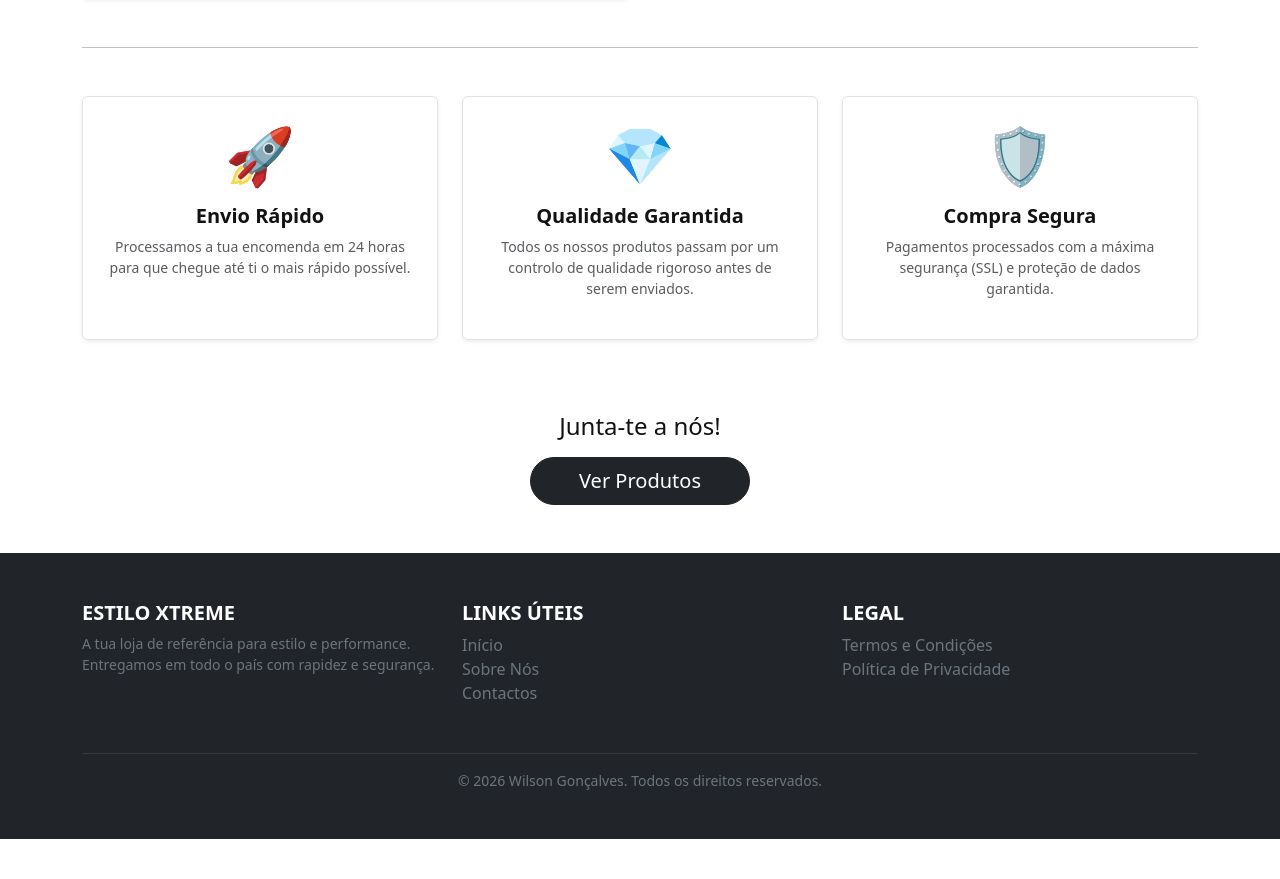
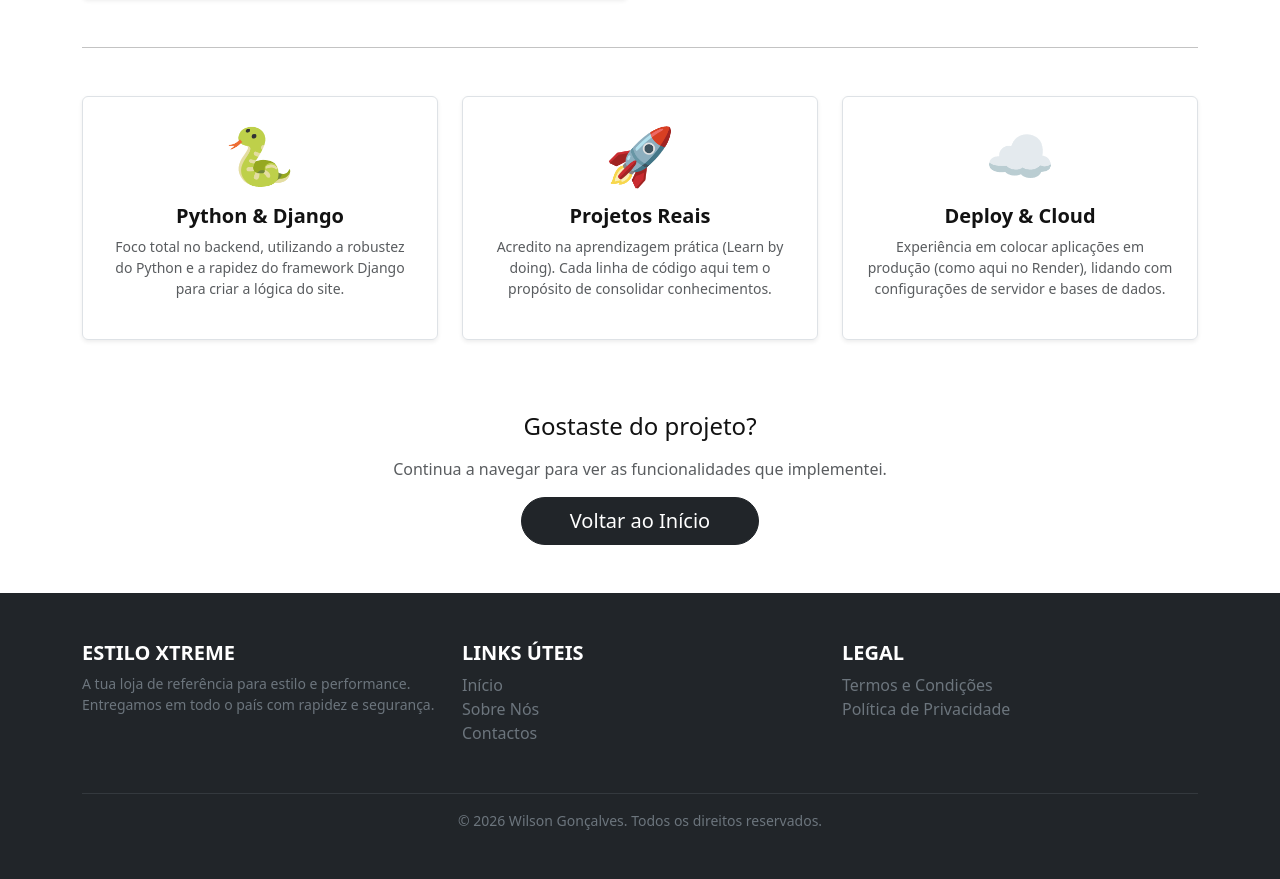
Before and after one commit to Wezyi/Ecommerce-Website-Test, a Django app: page /sobre/ in a window 1280 px wide. Shown: the part 769-1648 px from the top of the page. Before the commit the page ends 1608 px from the top, so only its background shows below. Run offline with Django 5.2, Linux system fonts and the light colour scheme.

Commit message:
update sobre

```diff
--- a/core/templates/core/sobre.html
+++ b/core/templates/core/sobre.html
@@ -5,9 +5,9 @@
 
 <div class="bg-light py-5 mb-5">
     <div class="container text-center">
-        <h1 class="display-4 fw-bold text-uppercase">A Nossa História</h1>
+        <h1 class="display-4 fw-bold text-uppercase">A Minha Jornada</h1>
         <p class="lead text-muted mx-auto" style="max-width: 600px;">
-            Mais do que uma loja, somos uma marca dedicada a trazer o melhor estilo para o teu dia a dia.
+            Este projeto é o reflexo da minha evolução como developer Python e Django.
         </p>
     </div>
 </div>
@@ -16,25 +16,28 @@
 
     <div class="row align-items-center mb-5">
         <div class="col-md-6 mb-4 mb-md-0">
-            <div class="bg-dark text-white d-flex align-items-center justify-content-center rounded shadow-sm" style="height: 400px;">
-                <h4 class="text-white-50">FOTO DA EQUIPA OU ESCRITÓRIO</h4>
-            </div>
-            </div>
+            <img src="{% static 'img/perfil.jpg' %}"
+                 onerror="this.src='https://via.placeholder.com/600x400?text=Foto+do+Wilson'"
+                 alt="Foto de Wilson Gonçalves"
+                 class="img-fluid rounded shadow-sm w-100"
+                 style="object-fit: cover; height: 400px;">
+        </div>
+
         <div class="col-md-6">
-            <h3 class="fw-bold mb-3">Quem Somos?</h3>
+            <h3 class="fw-bold mb-3">Quem Sou Eu?</h3>
             <p class="text-secondary">
-                Fundada em 2024, a <strong>Xtreme Style</strong> nasceu com uma missão simples: proporcionar produtos de alta qualidade com um serviço de excelência. Começámos como uma pequena startup numa garagem e hoje enviamos para todo o país.
+                Olá! O meu nome é <strong>Wilson Gonçalves</strong>. Este site que estás a ver não é apenas uma página web, é o resultado prático dos meus estudos em programação.
             </p>
             <p class="text-secondary">
-                Acreditamos que o comércio online deve ser fácil, seguro e transparente. Selecionamos cada produto rigorosamente para garantir que recebes apenas o melhor.
+                Decidi mergulhar no mundo do desenvolvimento web utilizando <strong>Python e Django</strong>. O meu objetivo é criar soluções digitais que sejam funcionais, seguras e que resolvam problemas reais.
             </p>
             <p class="text-secondary">
-                A nossa equipa trabalha todos os dias para melhorar a tua experiência de compra. Obrigado por fazeres parte da nossa jornada!
+                Estou constantemente a aprender e a testar novas funcionalidades. Este projeto no Render serve como o meu "laboratório" onde aplico tudo o que aprendo.
             </p>
 
             <div class="mt-4">
-                <h5 class="fw-bold mb-0">João Silva</h5>
-                <small class="text-muted">Fundador & CEO</small>
+                <h5 class="fw-bold mb-0">Wilson Gonçalves</h5>
+                <small class="text-muted">Python Developer em Formação</small>
             </div>
         </div>
     </div>
@@ -44,29 +47,31 @@
     <div class="row text-center">
         <div class="col-md-4 mb-4">
             <div class="p-4 border rounded shadow-sm h-100">
-                <div class="display-4 mb-3">🚀</div> <h5 class="fw-bold">Envio Rápido</h5>
-                <p class="text-muted small">Processamos a tua encomenda em 24 horas para que chegue até ti o mais rápido possível.</p>
+                <div class="display-4 mb-3">🐍</div>
+                <h5 class="fw-bold">Python & Django</h5>
+                <p class="text-muted small">Foco total no backend, utilizando a robustez do Python e a rapidez do framework Django para criar a lógica do site.</p>
             </div>
         </div>
         <div class="col-md-4 mb-4">
             <div class="p-4 border rounded shadow-sm h-100">
-                <div class="display-4 mb-3">💎</div>
-                <h5 class="fw-bold">Qualidade Garantida</h5>
-                <p class="text-muted small">Todos os nossos produtos passam por um controlo de qualidade rigoroso antes de serem enviados.</p>
+                <div class="display-4 mb-3">🚀</div>
+                <h5 class="fw-bold">Projetos Reais</h5>
+                <p class="text-muted small">Acredito na aprendizagem prática (Learn by doing). Cada linha de código aqui tem o propósito de consolidar conhecimentos.</p>
             </div>
         </div>
         <div class="col-md-4 mb-4">
             <div class="p-4 border rounded shadow-sm h-100">
-                <div class="display-4 mb-3">🛡️</div>
-                <h5 class="fw-bold">Compra Segura</h5>
-                <p class="text-muted small">Pagamentos processados com a máxima segurança (SSL) e proteção de dados garantida.</p>
+                <div class="display-4 mb-3">☁️</div>
+                <h5 class="fw-bold">Deploy & Cloud</h5>
+                <p class="text-muted small">Experiência em colocar aplicações em produção (como aqui no Render), lidando com configurações de servidor e bases de dados.</p>
             </div>
         </div>
     </div>
 
     <div class="text-center mt-5">
-        <h4 class="mb-3">Junta-te a nós!</h4>
-        <a href="{% url 'home' %}" class="btn btn-dark btn-lg px-5 rounded-pill">Ver Produtos</a>
+        <h4 class="mb-3">Gostaste do projeto?</h4>
+        <p class="text-muted">Continua a navegar para ver as funcionalidades que implementei.</p>
+        <a href="{% url 'home' %}" class="btn btn-dark btn-lg px-5 rounded-pill">Voltar ao Início</a>
     </div>
 
 </div>
```
